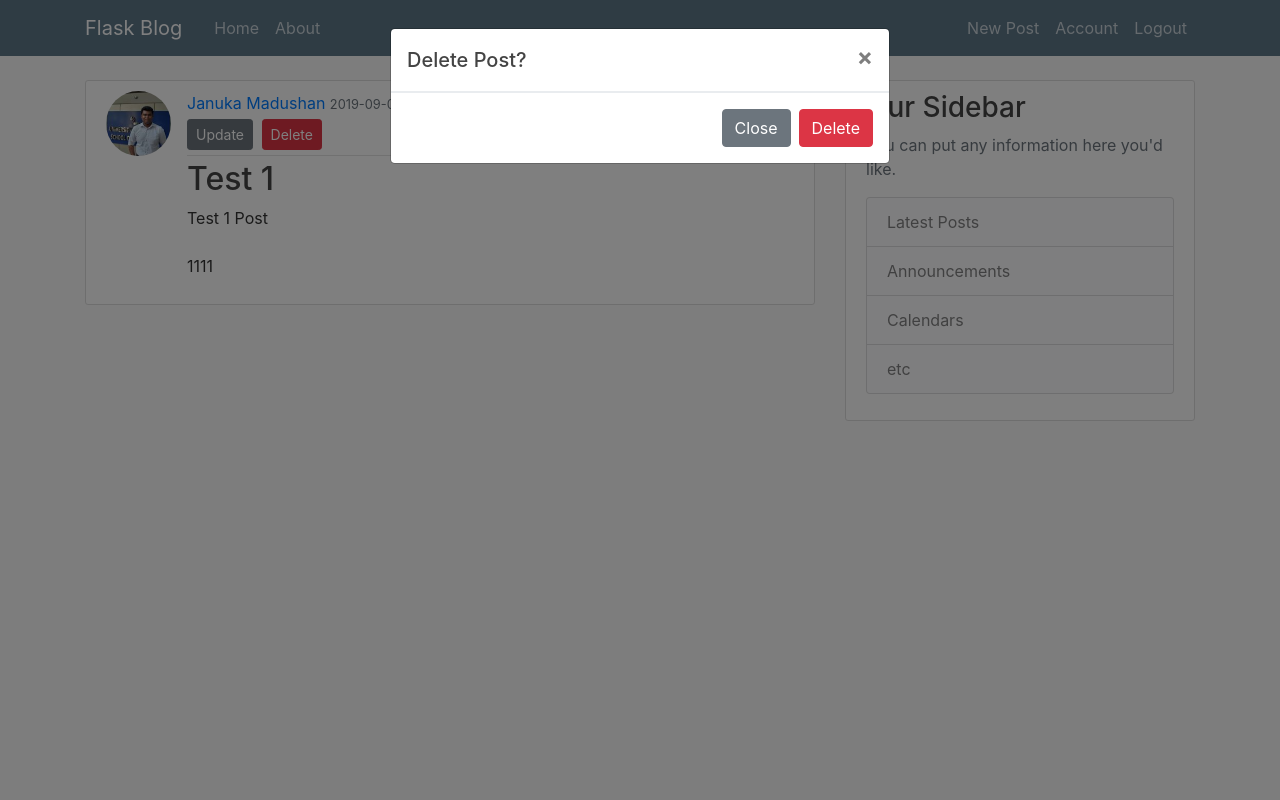
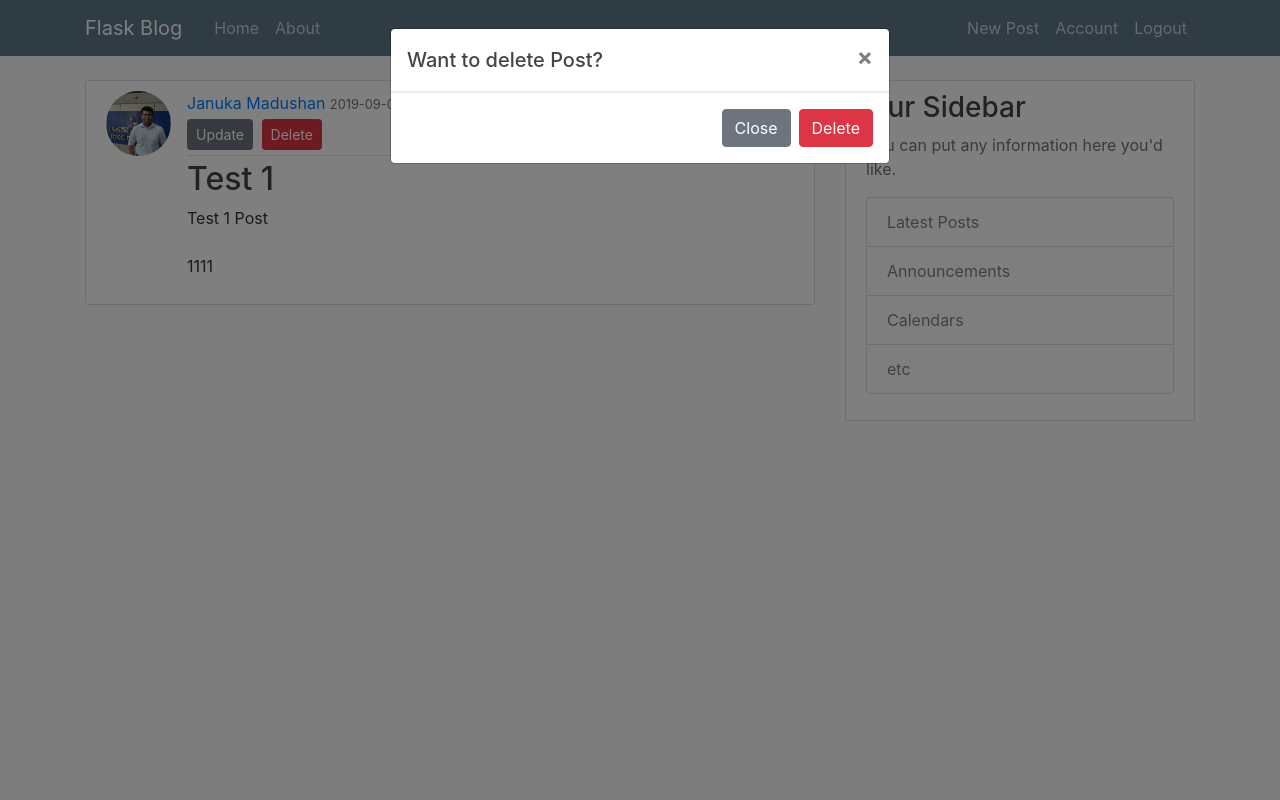
Before and after one commit to JanukaD/sample_FlaskProject, a Flask app: page /post/1 in a window 1280 px wide, after a click on "Delete". Run offline with Flask 2, Linux system fonts and the light colour scheme; a user stored in the database is signed in; data comes from the database, SQL or seed files in the repository; some libraries are stand-ins or nearby versions.

Commit message:
Minor change

```diff
--- a/app/templates/post.html
+++ b/app/templates/post.html
@@ -22,7 +22,7 @@
         <div class="modal-dialog" role="document">
             <div class="modal-content">
                 <div class="modal-header">
-                    <h5 class="modal-title" id="deleteModalLabel">Delete Post?</h5>
+                    <h5 class="modal-title" id="deleteModalLabel">Want to delete Post?</h5>
                     <button type="button" class="close" data-dismiss="modal" aria-label="Close">
                         <span aria-hidden="true">&times;</span>
                     </button>
```
